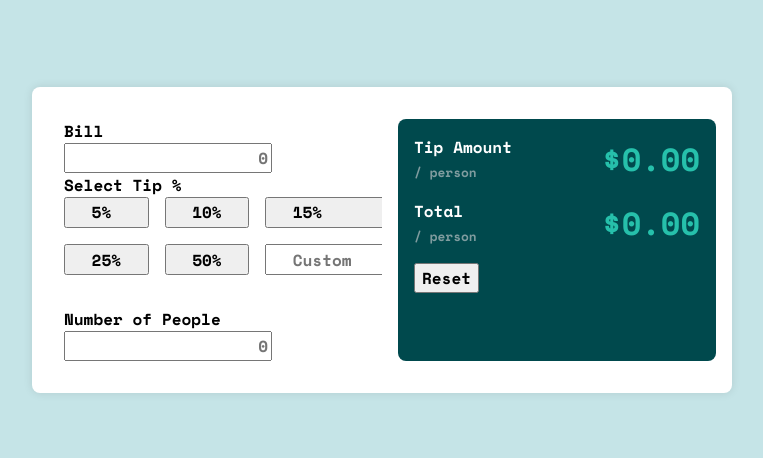
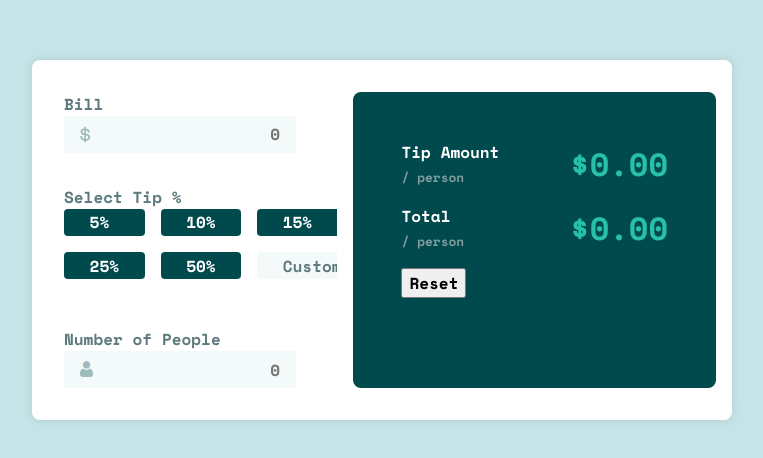
Before and after one commit to huali235/tip-calculator, a React (Create React App) app in the folder tip-calculator-app/: page / in a window 1280 px wide. Shown: the part 160-618 px from the top of the page, without its empty margins (258-1021 px from the left). Built offline with nearby package versions, Linux system fonts and the light colour scheme.

Commit message:
styling changes

```diff
--- a/tip-calculator-app/src/components/NumPeople.js
+++ b/tip-calculator-app/src/components/NumPeople.js
@@ -1,8 +1,8 @@
 export default function NumPeople() {
   return (
-    <>
+    <div className="num-people-container">
       <h4>Number of People</h4>
       <input className="num-people-input" type="text" placeholder="0" />
-    </>
+    </div>
   );
 }
--- a/tip-calculator-app/src/components/Results.js
+++ b/tip-calculator-app/src/components/Results.js
@@ -1,6 +1,6 @@
 export default function Results() {
   return (
-    <>
+    <div className="results-container">
       <div className="tip-result">
         <p>
           Tip Amount<br></br>
@@ -18,6 +18,6 @@
       </div>
 
       <button>Reset</button>
-    </>
+    </div>
   );
 }
--- a/tip-calculator-app/src/components/SelectTip.js
+++ b/tip-calculator-app/src/components/SelectTip.js
@@ -2,9 +2,9 @@
 
 export default function SelectTip() {
   return (
-    <>
+    <div className="select-tip-container">
       <h4>Select Tip %</h4>
       <TipAmounts />
-    </>
+    </div>
   );
 }
--- a/tip-calculator-app/src/components/TipAmounts.js
+++ b/tip-calculator-app/src/components/TipAmounts.js
@@ -6,7 +6,7 @@
       <button className="btn-tip">15%</button>
       <button className="btn-tip">25%</button>
       <button className="btn-tip">50%</button>
-      <input type="text" placeholder="Custom" className="btn-tip" />
+      <input type="text" placeholder="Custom" className="btn-tip btn-custom" />
     </div>
   );
 }
--- a/tip-calculator-app/src/styles.css
+++ b/tip-calculator-app/src/styles.css
@@ -81,6 +81,7 @@
 
 body {
   font-family: "Space Mono", monospace;
+  color: var(--dark-grayish-cyan);
   background-color: var(--light-grayish-cyan);
 }
 
@@ -93,7 +94,7 @@
 
 .container {
   display: grid;
-  grid-template-columns: 50% 50%;
+  grid-template-columns: 43% 57%;
   gap: 1rem;
   width: 100%;
   max-width: 700px;
@@ -101,6 +102,12 @@
   background-color: var(--white);
   border-radius: 0.5rem;
   box-shadow: 0 0 10px rgba(0, 0, 0, 0.1);
+}
+
+.details {
+  display: flex;
+  flex-direction: column;
+  gap: 1rem;
 }
 
 .tip-btns {
@@ -114,6 +121,25 @@
 .btn-tip {
   display: flex;
   padding: 0.1rem 1.6rem;
+  border: none;
+  border-radius: 4px;
+  cursor: pointer;
+  background-color: var(--very-dark-cyan);
+  color: var(--white);
+}
+
+.btn-tip:active {
+  background-color: var(--primary-strong-cyan);
+  color: var(--very-dark-cyan);
+}
+
+.btn-custom {
+  background-color: var(--light-grayish-cyan-2);
+  color: var(--very-dark-cyan);
+}
+
+.btn-custom::placeholder {
+  color: var(--dark-grayish-cyan);
 }
 
 .results {
@@ -149,21 +175,54 @@
 
 .num-people-input,
 .bill-input {
+  padding: 0.4rem 1rem;
   text-align: right;
+  color: var(--very-dark-cyan);
+  font-weight: 700;
+  border: none;
+  border-radius: 3px;
+  background-color: var(--light-grayish-cyan-2);
+}
+
+.num-people-input:focus,
+.bill-input:focus,
+.btn-custom:focus {
+  outline: transparent;
+  border: 2px solid var(--primary-strong-cyan);
 }
 
 .bill-container {
+  margin-bottom: 1rem;
+}
+
+.bill-container,
+.num-people-container {
   position: relative;
   display: inline-block;
 }
 
-.bill-input[data-icon="icon-dollar"]::before {
+.bill-container:after {
   content: "";
   position: absolute;
-
-  top: 0%;
-  left: 0%;
+  top: 56%;
+  left: 6%;
   background-image: url("./images/icon-dollar.svg");
   width: 11px;
   height: 17px;
+  z-index: 5;
 }
+
+.num-people-container:after {
+  content: "";
+  position: absolute;
+  top: 56%;
+  left: 6%;
+  background-image: url("./images/icon-person.svg");
+  width: 13px;
+  height: 16px;
+  z-index: 5;
+}
+
+.results-container {
+  padding: 2rem;
+}
```
